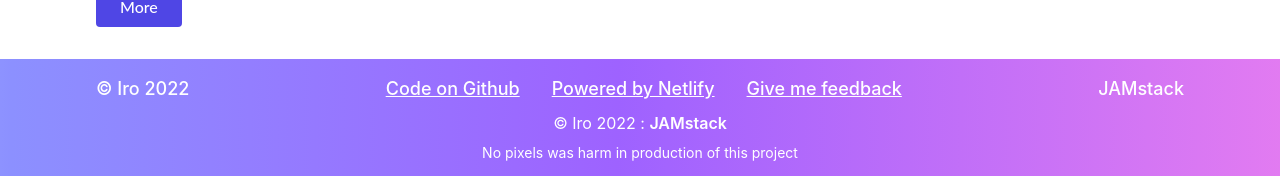
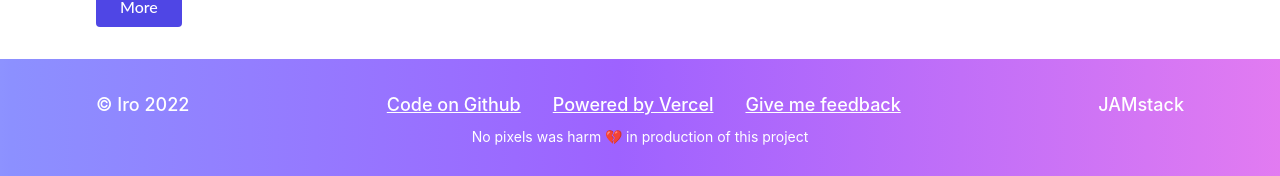
Before and after one commit to Nakamcode/Iro, a Next.js app: page / in a window 1280 px wide. Shown: the part 8018-8194 px from the top of the page. Built offline with nearby package versions, Linux system fonts and the light colour scheme.

Commit message:
feat: updated the footer

```diff
--- a/components/layout/Footer.js
+++ b/components/layout/Footer.js
@@ -8,7 +8,7 @@ const Footer = () => {
 					<p>&copy; Iro 2022</p>
 					<ul className="flex items-center space-x-8">
 						<li className="underline cursor-pointer">Code on Github</li>
-						<li className="underline cursor-pointer">Powered by Netlify</li>
+						<li className="underline cursor-pointer">Powered by Vercel</li>
 						<li className="underline cursor-pointer">Give me feedback</li>
 					</ul>
 					<p>JAMstack</p>
@@ -29,11 +29,12 @@ const Footer = () => {
 						</div>
 					</div>
 				</div>
-				<p className="w-full text-center mb-2">
-					&copy; Iro 2022 : <strong className="font-semibold">JAMstack</strong>
+				<p className="hidden md:block w-full text-center mb-2">
+					&copy; Iro 2022 :{" "}
+					<strong className="font-semibold underline">JAMstack</strong>
 				</p>
 				<p className="w-full text-center text-sm">
-					No pixels was harm in production of this project
+					No pixels was harm 💔 in production of this project{" "}
 				</p>
 			</footer>
 			<style jsx>
```
